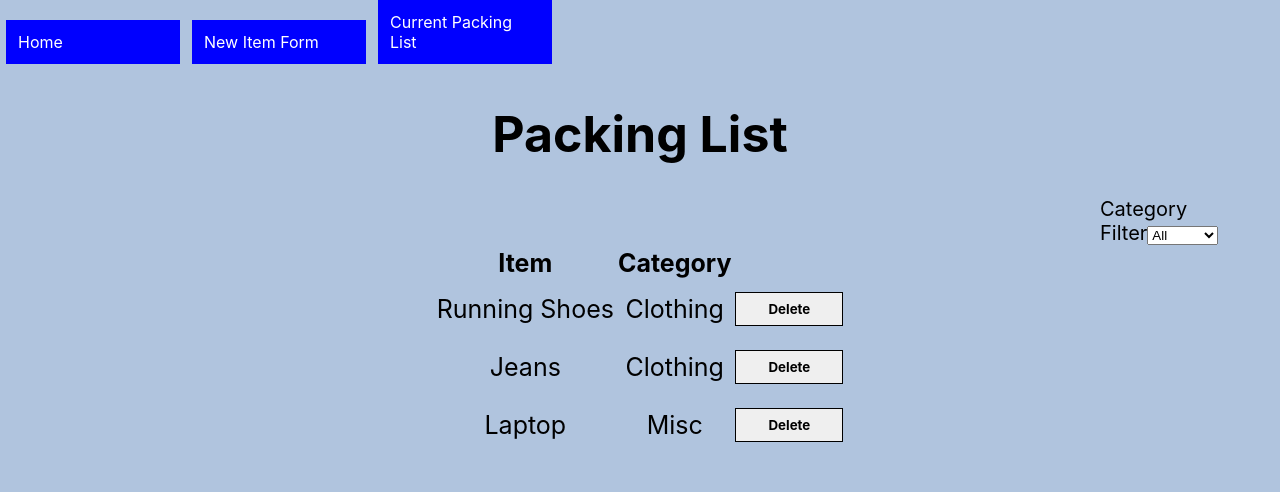
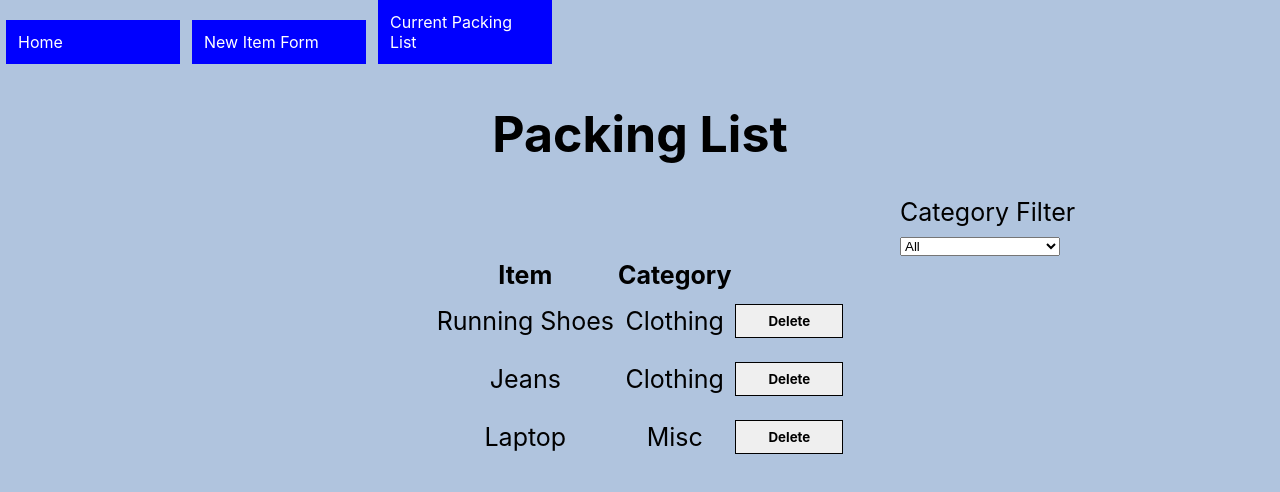
Before and after one commit to turitzinv/phase-2-final-project, a React (Create React App) app: page /currentpackinglist in a window 1280 px wide. Shown: the top 492 px of the page. Built offline with nearby package versions, Linux system fonts and the light colour scheme; data requests are answered from the project's data file.

Commit message:
Updated dropdown css by adding an id to select.

```diff
--- a/src/App.js
+++ b/src/App.js
@@ -26,7 +26,7 @@ let uniqueCategoryList = ["All"];
       uniqueCategoryList.push(category);
     }
   });
-  console.log(uniqueCategoryList, "This is uniqueCategoryList")
+  // console.log(uniqueCategoryList, "This is uniqueCategoryList")
 
   const displayCategoryList = uniqueCategoryList.map((category, index) => {
     if (category === "All") {
@@ -36,7 +36,7 @@ let uniqueCategoryList = ["All"];
     }
   })
 
-  console.log(displayCategoryList, "This is displayCategoryList")
+  // console.log(displayCategoryList, "This is displayCategoryList")
 
   useEffect(() => {
     fetch("http://localhost:3001/list")
--- a/src/components/CategorySearch.js
+++ b/src/components/CategorySearch.js
@@ -14,7 +14,7 @@ function CategorySearch({ onSelectCategory, selectedCategory, displayCategoryLis
     <div className="dropdown">
       <label>
         Category Filter
-        <select name="category"
+        <select id="dropdown-content" name="category"
         value={selectedCategory}
         onChange={onSelectCategory}
         >
--- a/src/index.css
+++ b/src/index.css
@@ -45,11 +45,15 @@ code {
 }
 
 .dropdown {
-  font-size: 20px;
+  font-size: 25px;
   text-align: auto;
-  margin-left: 1100px;
-  margin-right: 60px;
+  margin-left: 900px;
+  margin-right: 50px;
+  margin-top: 30px;
+}
 
+#dropdown-content {
+  min-width: 160px
 }
 
 
```
